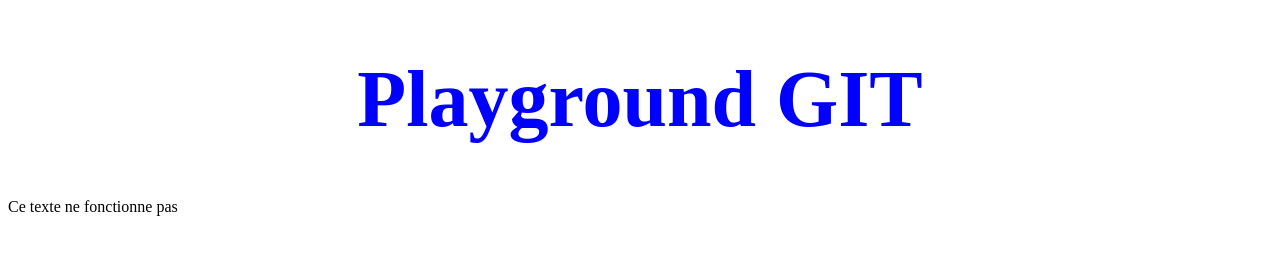
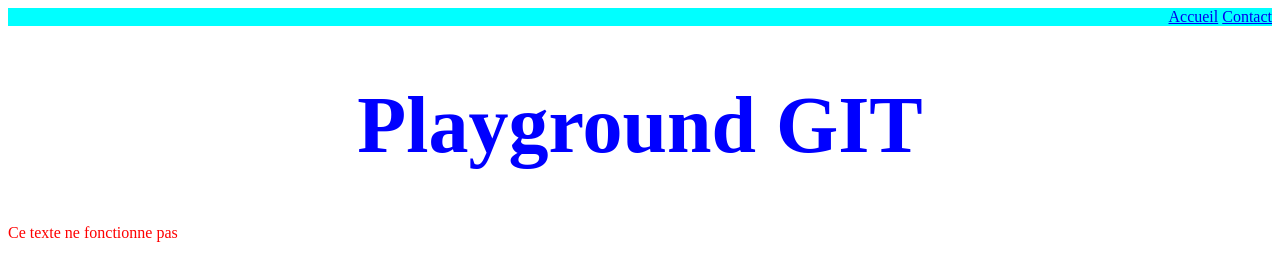
Before and after one commit to CharlyGrsvd/Play_with_git, a plain HTML site: page index.html in a window 1280 px wide. Drawn offline with Linux system fonts and the light colour scheme.

Commit message:
Add header, add h1 and p into the body

```diff
--- a/index.html
+++ b/index.html
@@ -6,10 +6,15 @@
     <meta name="viewport" content="width=device-width, initial-scale=1.0">
     <link rel="stylesheet" href="/style.css">
     <title>Git playground</title>
+</head>
+<body>
+    <header>
+        <nav>
+            <a href="#">Accueil</a>
+            <a href="#">Contact</a>
+        </nav>
+    </header>
     <h1>Playground GIT</h1>
     <p>Ce texte ne fonctionne pas</p>
-</head>
-<body>
-
 </body>
 </html>
--- a/style.css
+++ b/style.css
@@ -1,5 +1,18 @@
+header{
+    background-color: aqua;
+    display: flex;
+    justify-content: flex-end;
+}
+
+
+
 h1{
     color: blue;
     font-size: 5rem;
     text-align: center;
 }
+
+p{
+    color: red;
+    font-size: 1rem;
+}
```
